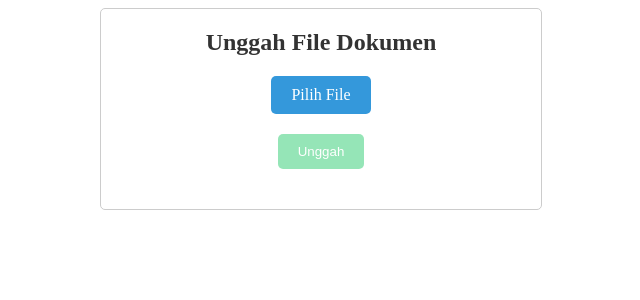
After one commit to saalsabl/dasarWeb, a PHP site: page /form_upload_ajax.php in a window 1280 px wide. The commit adds this page. Shown: the top 300 px of the page, without its empty margins (319-959 px from the left). Run offline with PHP 8.4, Linux system fonts and the light colour scheme; some libraries are stand-ins or nearby versions.

Commit message:
Jobnsheet8

```diff
--- /dev/null
+++ b/Jobsheet8/cookiesCall.php
@@ -0,0 +1,3 @@
+<?php
+    echo $_COOKIE['user'];
+?>
--- /dev/null
+++ b/Jobsheet8/cookiesCreate.php
@@ -0,0 +1,3 @@
+<?php
+    setcookie("user", "Polinema", time()+3600);
+?>
--- /dev/null
+++ b/Jobsheet8/form_upload_ajax.php
@@ -0,0 +1,43 @@
+<!-- <!DOCTYPE html>
+<html lang="en">
+<head>
+    <meta charset="UTF-8">
+    <meta name="viewport" content="width=device-width, initial-scale=1.0">
+    <title>Unggah File Dokumen</title>
+</head>
+<body>
+    <form id="upload-form" action="upload_ajax.php" method="post" enctype="multipart/form-data">
+        <input type="file" name="file" id="file">
+        <input type="submit" name="submit" value="Unggah">
+    </form>
+    <div id="status"></div>
+
+    <script src="jquery-3.7.1.js"></script>
+    <script src="upload.js"></script>
+</body>
+</html> -->
+
+<!-- Modifikasi pada Praktikum 4 Langkah 1 -->
+<!DOCTYPE html>
+<html lang="en">
+<head>
+    <link rel="stylesheet" type="text/css" href="upload.css">
+    <title>Unggah File Dokumen</title>
+</head>
+
+<body>
+    <div class="upload-form-container">
+        <h2>Unggah File Dokumen</h2>
+        <form id="upload-form" action="upload.php" method="post" enctype="multipart/form-data">
+            <div class="file-input-container">
+                <input type="file" name="file" id="file" class="file-input">
+                <label for="file" class="file-label">Pilih File</label>
+            </div>
+            <button type="submit" name="submit" class="upload-button" id="upload-button" disabled>Unggah</button>
+        </form>
+        <div id="status" class="upload-status"></div>
+</div>
+    <script src="jquery-3.7.1.js"></script>
+    <script src="upload.js"></script>
+</body>
+</html>
--- /dev/null
+++ b/Jobsheet8/upload.css
@@ -0,0 +1,48 @@
+.upload-form-container {
+    max-width: 400px;
+    margin: 0 auto;
+    padding: 20px;
+    border: 1px solid #ccc;
+    border-radius: 5px;
+    text-align: center;
+}
+
+h2 {
+    margin: 0;
+    font-size: 24px;
+    color: #333;
+}
+
+.file-input-container {
+    display: flex;
+    justify-content: center;
+    align-items: center;
+    margin: 20px 0;
+}
+
+.file-input {
+    display: none;
+}
+
+.file-label {
+    background: #3498db;
+    color: #fff;
+    padding: 10px 20px;
+    border-radius: 5px;
+    cursor: pointer;
+}
+
+.upload-button {
+    background: #2ecc71;
+    color: #fff;
+    padding: 10px 20px;
+    border: none;
+    border-radius: 5px;
+    cursor: pointer;
+    opacity: 0.5; /* Opacity to make it appear faded */
+}
+
+.upload-status {
+    margin-top: 20px;
+    font-weight: bold;
+}
--- /dev/null
+++ b/Jobsheet8/upload.js
@@ -0,0 +1,31 @@
+$(document).ready(function(){
+    //Modifikasi pada Praktikum 4 Langkah 1
+    $('#file').change(function(){
+        if (this.files.length > 0) {
+            $('#upload-button').prop('disabled', false).css('opacity', 1);
+        } else {
+            $('#upload-button').prop('disabled', true).css('opacity', 0.5);
+        }
+    });
+
+    $('#upload-form').submit(function(e){
+        e.preventDefault();
+
+        var formData = new FormData(this);
+
+        $.ajax({
+            type: 'POST',
+            url: 'upload_ajax.php',
+            data: formData,
+            cache: false,
+            contentType: false,
+            precessData: false,
+            success: function(response){
+                $('#status').html(response);
+            },
+            error: function(){
+                $('#status').html('Terjadi kesalahan saat mengunggah file.');
+            }
+        });
+    });
+});
--- a/UTS/login.php
+++ b/UTS/login.php
@@ -56,7 +56,7 @@
                         data: $("#myForm").serialize(),
                         success: function (hasil) {
                             $("#myForm")[0].reset();
-                            alert(hasil);
+                            // alert(hasil);
                         }
                     })
                 }
```
Also changed, not shown: Jobsheet8/formBeli.html (added, +14 -0 lines), Jobsheet8/form_multiupload.php (added, +15 -0 lines), Jobsheet8/proses_upload.php (added, +27 -0 lines), Jobsheet8/upload.php (+12 -3 lines), Jobsheet8/upload_ajax.php (added, +23 -0 lines), UTS/page.css (+0 -7 lines), 2 other files.
